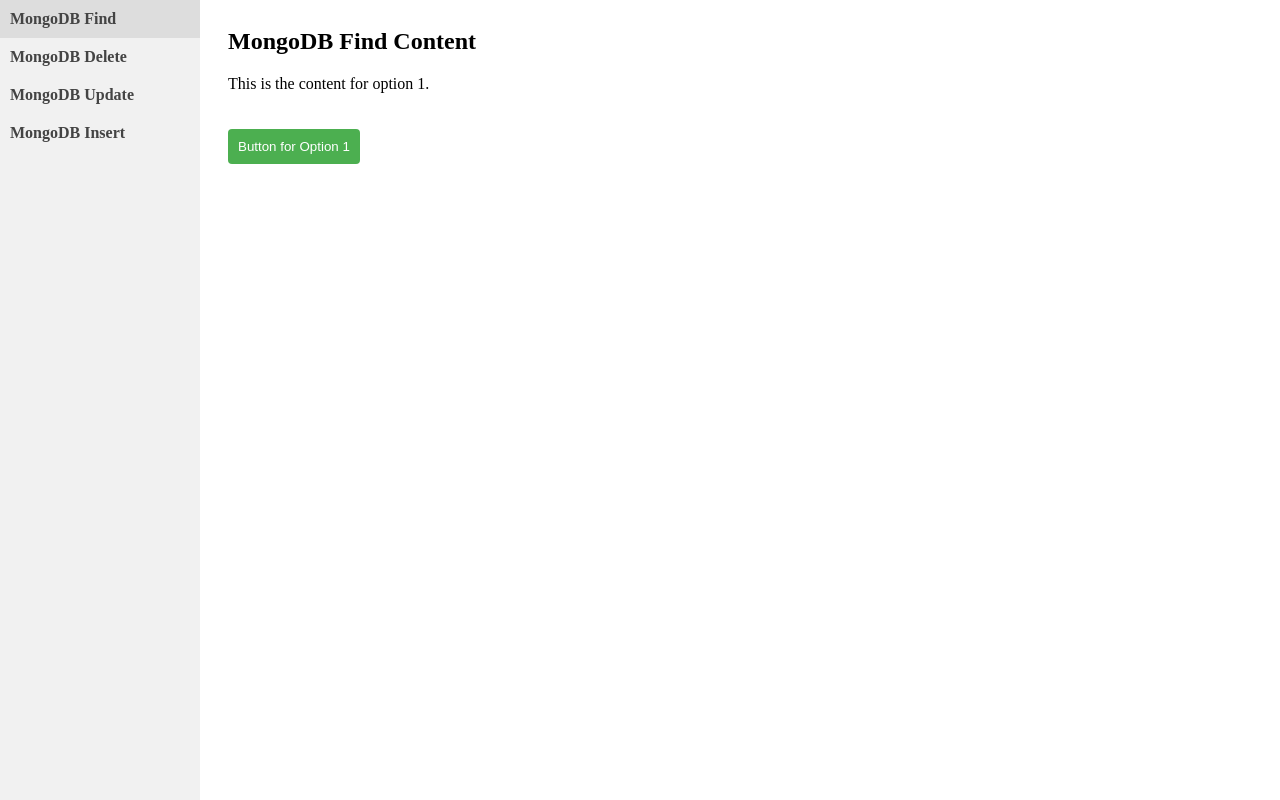
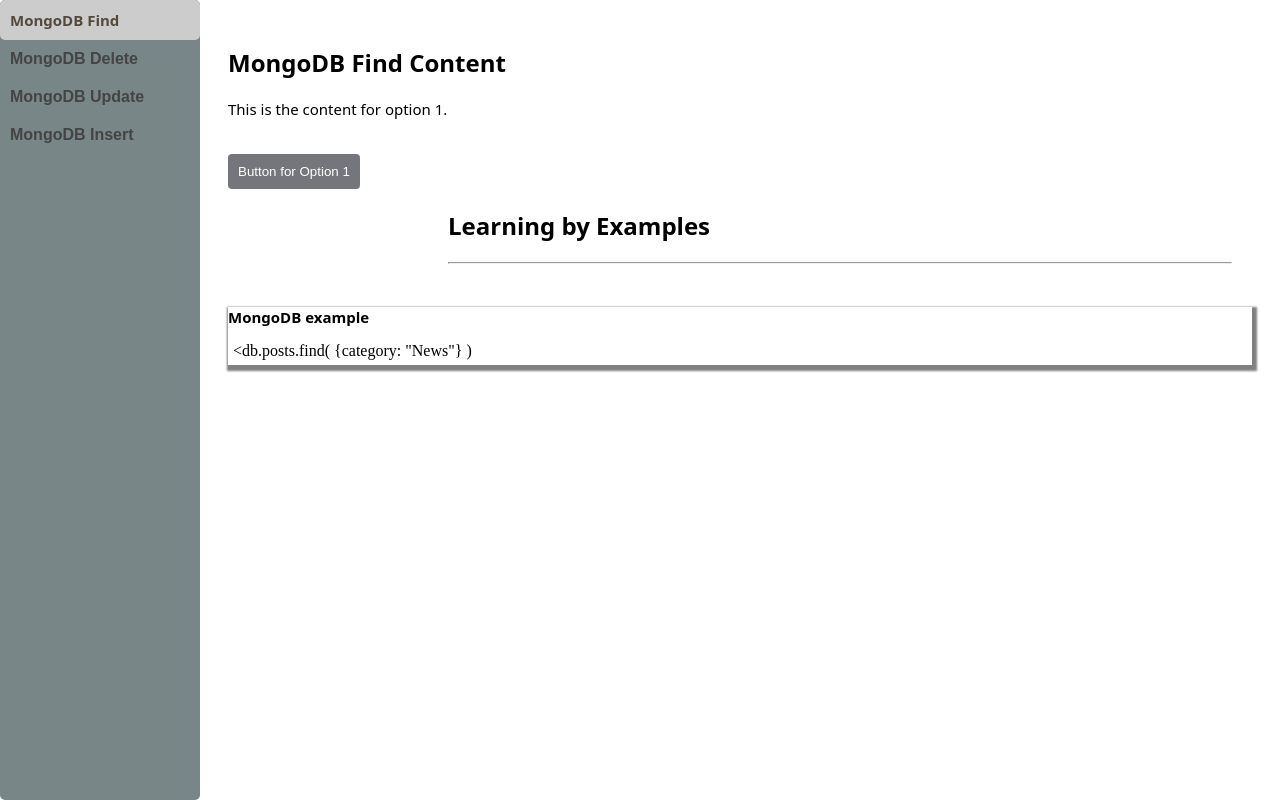
Before and after one commit to Developik/hackaton-2023, a Flask app: page / in a window 1280 px wide. Run offline with Flask 2, Linux system fonts and the light colour scheme; some libraries are stand-ins or nearby versions.

Commit message:
front end

```diff
--- a/back-end/templates/homepage1.html
+++ b/back-end/templates/homepage1.html
@@ -1,54 +1,11 @@
 <!DOCTYPE html>
 <html>
   <head>
+    meta
     <title>Options and Content UI</title>
-    <style>
-      /* Styles for the left sidebar */
-      .sidebar {
-        width: 200px;
-        height: 100%;
-        position: fixed;
-        top: 0;
-        left: 0;
-        background-color: #f1f1f1;
-        overflow-y: auto;
-      }
-      .sidebar a {
-        display: block;
-        padding: 10px;
-        text-decoration: none;
-        color: #444;
-        font-weight: bold;
-      }
-      .sidebar a:hover {
-        background-color: #ddd;
-      }
-      .active {
-        background-color: #ccc;
-      }
-
-      /* Styles for the main content */
-      .content {
-        margin-left: 200px;
-        padding: 20px;
-      }
-      .content h2 {
-        font-size: 24px;
-        margin-top: 0;
-      }
-      .button {
-        padding: 10px;
-        background-color: #4CAF50;
-        color: white;
-        border: none;
-        border-radius: 4px;
-        cursor: pointer;
-        margin-top: 20px;
-      }
-      .button:hover {
-        background-color: #3e8e41;
-      }
-    </style>
+    <link rel="stylesheet" href="style.css">
+    <meta name="viewport" content="width=device-width, initial-scale=1">
+      <meta charset="utf-8">
   </head>
   <body>
     <div class="sidebar">
@@ -60,7 +17,7 @@
     <div class="content">
       <div id="option1">
         <h2>MongoDB Find Content</h2>
-        <p>This is the content for option 1.</p>
+        <p class = "weel">This is the content for option 1.</p>
         <button class="button" onclick="find_option_mongoDB()">Button for Option 1</button>
       </div>
       <div id="option2" style="display:none">
@@ -77,12 +34,18 @@
         <h2>MongoDB Insert Content</h2>
         <p>This is the content for option 4.</p>
         <button class="button" onclick="insert_option_mongoDB()">Button for Option 4</button>
+
       </div>
-
+      <div class="content">
+        <div id="option1">
+            <h2>Learning by Examples</h2>
+        </div>
+<hr>
       <div id="display_box">
 
       </div>
     </div>
+
 
     <script>
       function change1(){
@@ -180,5 +143,15 @@
       // Show the initial content div
       document.getElementById("option1").style.display = "block";
     </script>
+    <div class="well" style = "margin-top:15px; box-shadow: 2px 3px 2px 3px gray;">
+      <h1 class ="weel"style="system-ui">MongoDB example</h1>
+      <div style="background-color: #fff; padding: 5px;">
+        &lt;db.posts.find( {category: "News"} )<br>
+
+
+      </div>
+
+    </div>
+
   </body>
 </html>
--- /dev/null
+++ b/back-end/templates/style.css
@@ -0,0 +1,72 @@
+.sidebar {
+  font-family: sans-serif;
+  border-radius: 5px;
+  width: 200px;
+  height: 100%;
+  position: fixed;
+  top: 0;
+  left: 0;
+  background-color: #798688;
+  overflow-y: auto;
+
+}
+.sidebar a {
+  border-radius: 5px;
+  display: block;
+  padding: 10px;
+  text-decoration: none;
+  color: #444;
+  font-weight: bold;
+}
+.sidebar a:hover {
+  background-color: #ddd;
+}
+.active {
+  background-color: #ccc;
+}
+
+/* Styles for the main content */
+.content {
+  margin-left: 200px;
+  padding: 20px;
+}
+.content h2 {
+  font-family: system-ui;
+  font-size: 24px;
+  margin-top: 0;
+}
+.button {
+  padding: 10px;
+  background-color: #75757C;
+  color: white;
+  border: none;
+  border-radius: 4px;
+  cursor: pointer;
+  margin-top: 20px;
+}
+.button:hover {
+  text-decoration-color: black;
+  background-color: #AAB7B8;
+}
+a.active{
+font-size: 15px;
+font-family: system-ui;
+color: rgb(83, 74, 61);
+}
+p{
+font-family: system-ui;
+font-size: 25px;
+transition-duration: 0.2s;
+}
+.h1class p{
+font-size: 50px;
+font-family: system-ui;
+/* left: 100px; */
+right: 500px;
+position: center;
+}
+.weel{
+font-family: system-ui;
+font-size: 15px;
+
+}
```
Also changed, not shown: 1 other file.
